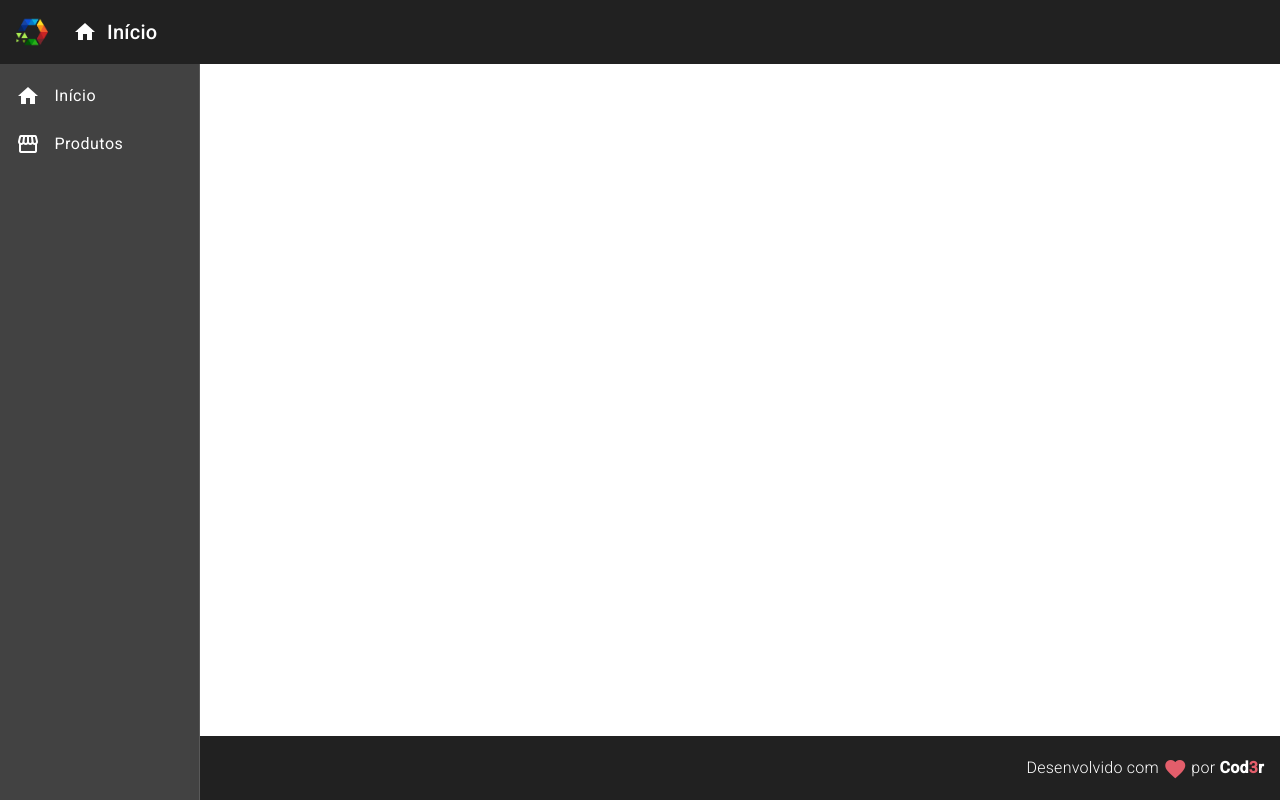
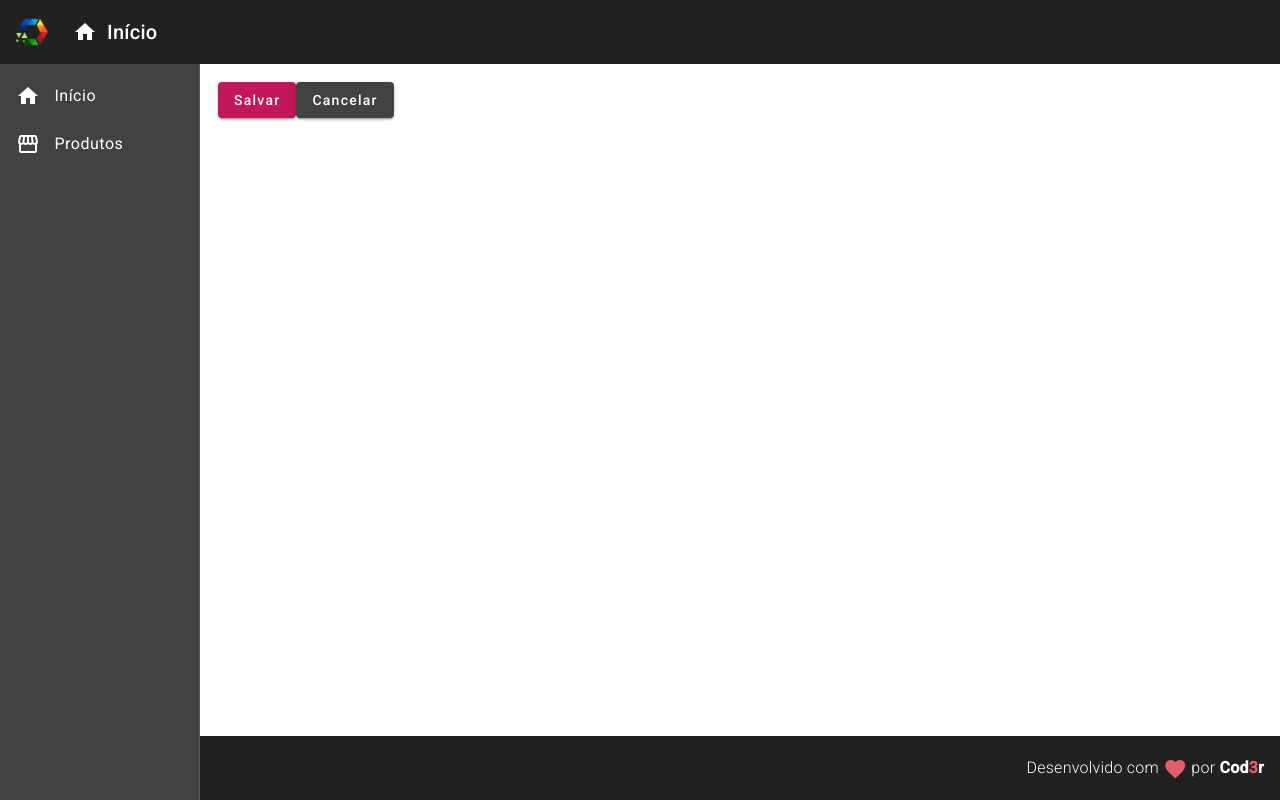
Before and after one commit to oliveiraD4vi/angular-essential, an Angular app in the folder frontend/: page /products/create in a window 1280 px wide. Built offline with nearby package versions, Linux system fonts and the light colour scheme.

Commit message:
feat(service): added product service to show messages

```diff
--- a/frontend/src/app/components/product/product-create/product-create.component.html
+++ b/frontend/src/app/components/product/product-create/product-create.component.html
@@ -1 +1,7 @@
-<p>product-create works!</p>
+<button mat-raised-button (click)="onSave()" color="primary">
+  Salvar
+</button>
+
+<button mat-raised-button (click)="onCancel()">
+  Cancelar
+</button>
--- a/frontend/src/app/components/product/product-create/product-create.component.ts
+++ b/frontend/src/app/components/product/product-create/product-create.component.ts
@@ -1,4 +1,6 @@
-import { Component } from '@angular/core';
+import { ProductService } from './../product.service';
+import { Component, OnInit } from '@angular/core';
+import { Router } from '@angular/router';
 
 @Component({
   selector: 'app-product-create',
@@ -7,4 +9,16 @@
 })
 export class ProductCreateComponent {
 
+  constructor(
+    private productService: ProductService,
+    private router: Router
+  ) {}
+
+  onSave(): void {
+    this.productService.showMessage('Operação executada com sucesso!')
+  }
+
+  onCancel(): void {
+    this.router.navigate(['/products'])
+  }
 }
--- /dev/null
+++ b/frontend/src/app/components/product/product.service.ts
@@ -0,0 +1,18 @@
+import { Injectable } from '@angular/core';
+import { MatSnackBar } from  '@angular/material/snack-bar';
+
+@Injectable({
+  providedIn: 'root'
+})
+export class ProductService {
+
+  constructor(private snackBar: MatSnackBar) { }
+
+  showMessage(msg: string): void {
+    this.snackBar.open(msg, 'X', {
+      duration: 3000,
+      horizontalPosition: 'right',
+      verticalPosition: 'top'
+    })
+  }
+}
```
Also changed, not shown: frontend/src/app/app.module.ts (+6 -3 lines).
